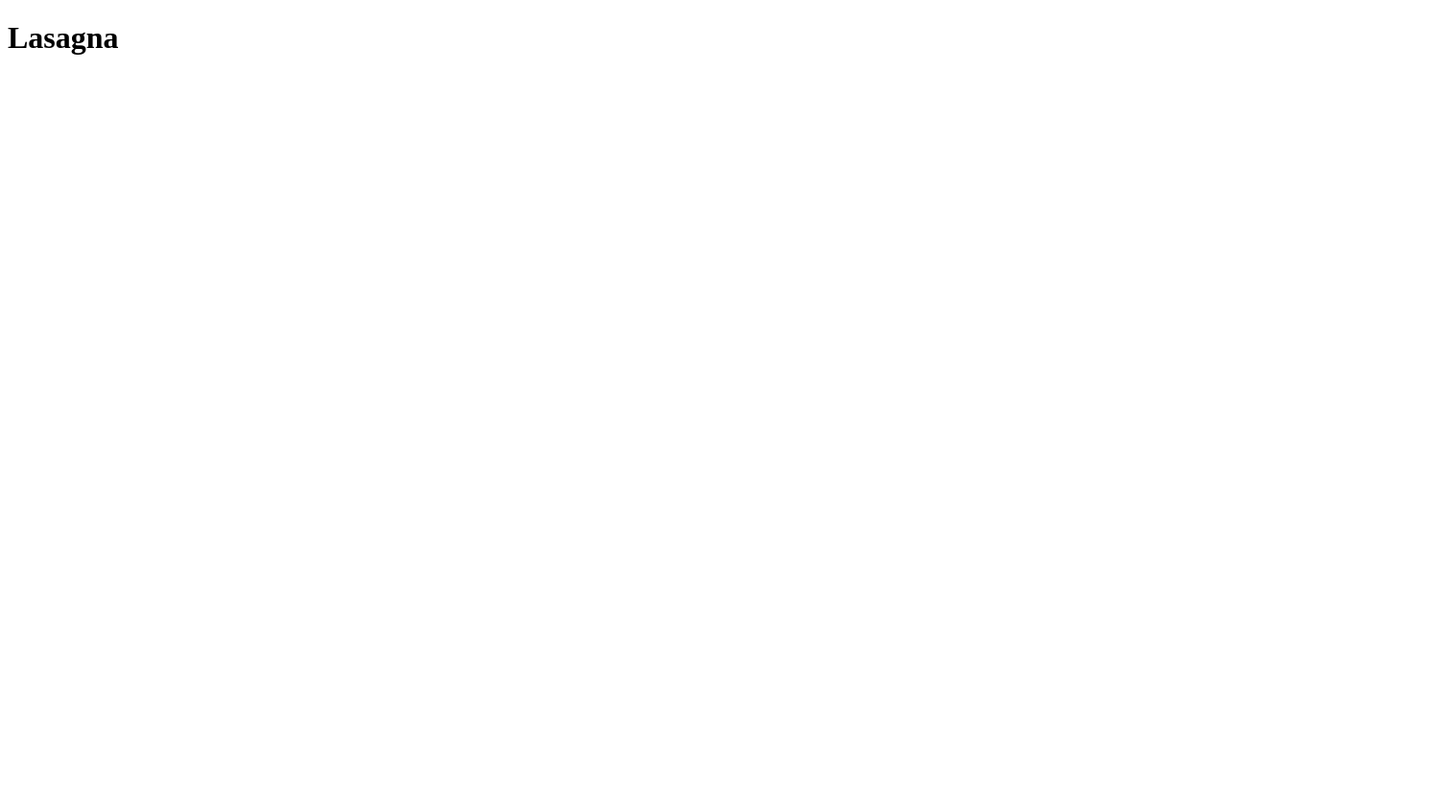
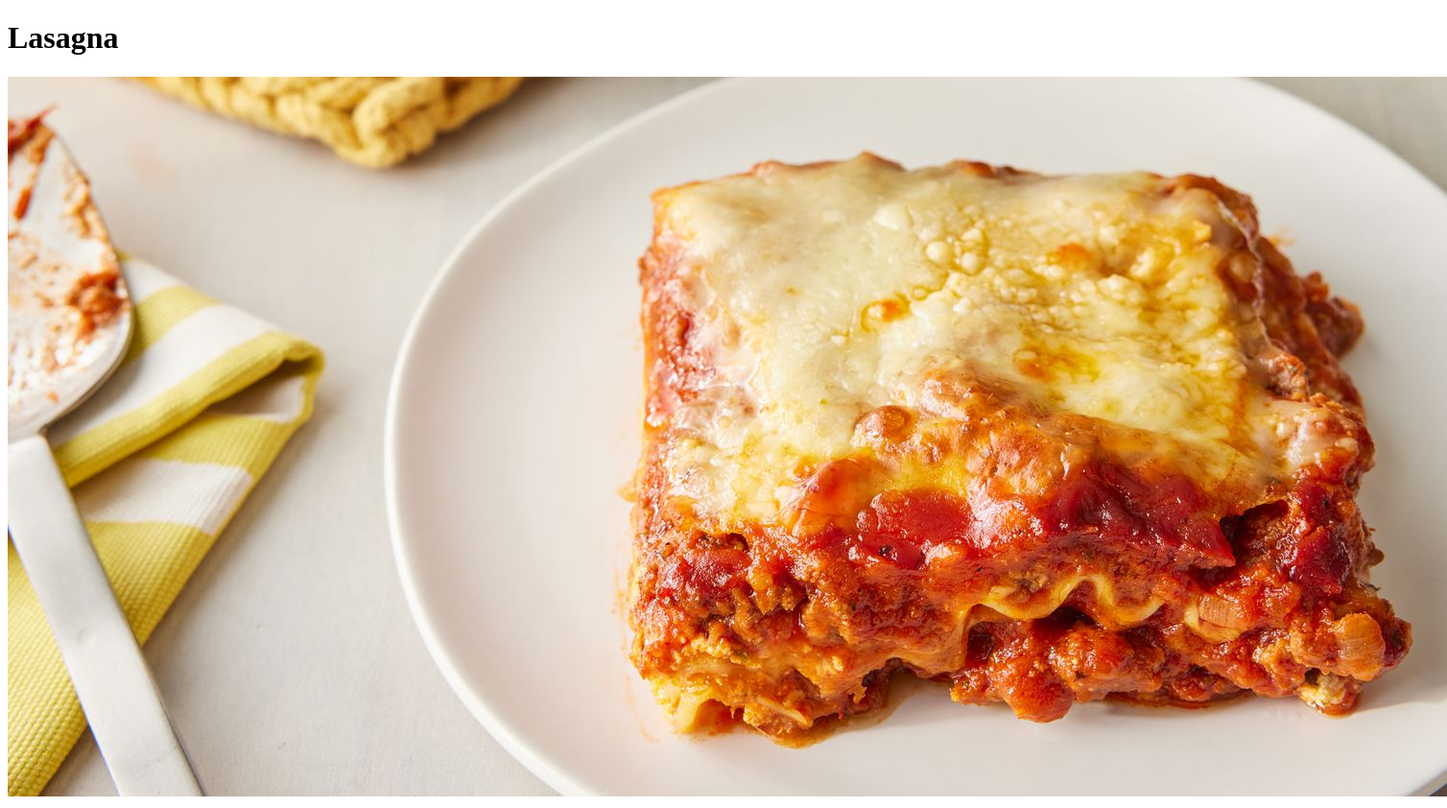
Before and after one commit to Zerker-TF/odin-recipes, a plain HTML site: page recipes/lasagna.html in a window 1280 px wide. Shown: the whole page at 96% size, 1508 px wide, since content can reach past the window. Before the commit the page ends 800 px from the top, so only its background shows below. Drawn offline with Linux system fonts and the light colour scheme.

Commit message:
added images

```diff
--- a/recipes/lasagna.html
+++ b/recipes/lasagna.html
@@ -7,5 +7,6 @@
 </head>
 <body>
     <h1>Lasagna</h1>
+    <img src="/images/lasagna.jpg">
 </body>
 </html>
```
Also changed, not shown: images/lasagna.jpg (added).
